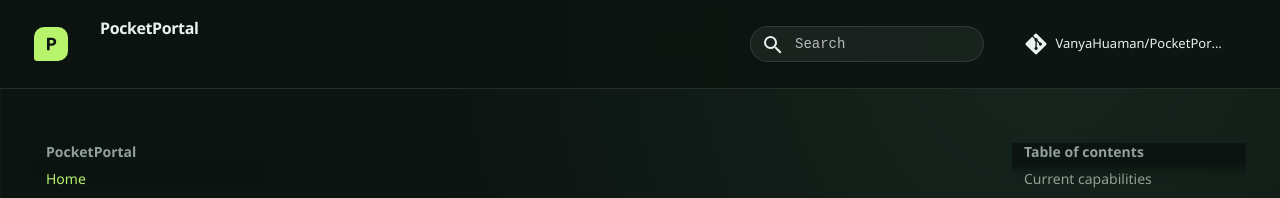
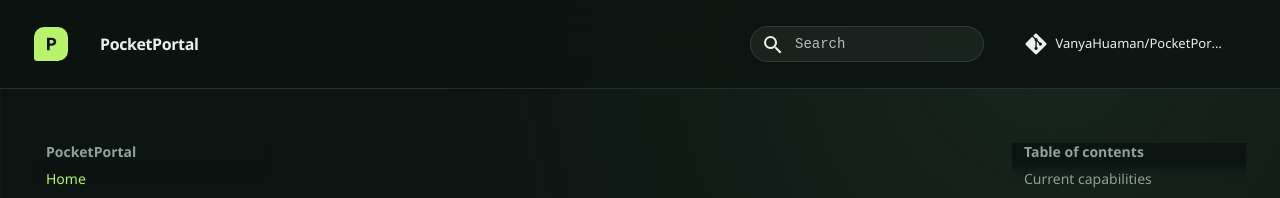
Before and after one commit to VanyaHuaman/PocketPortal, an MkDocs documentation site: the page built from docs/index.md, in a window 1280 px wide. Shown: the top 198 px of the page. Built offline with MkDocs 1.6.1 and Material for MkDocs 9.7.7, drawn with Linux system fonts in a browser that asks for light colours; comment, search, counter and statistics services are not loaded.

Commit message:
Center documentation header title

```diff
--- a/docs/stylesheets/pocketportal.css
+++ b/docs/stylesheets/pocketportal.css
@@ -72,11 +72,18 @@
 }
 
 .md-header__title {
+  display: flex;
+  height: 34px;
   margin-left: 0;
+  align-items: center;
   font-weight: 700;
   font-size: 16px;
-  line-height: 1;
+  line-height: 34px;
   letter-spacing: -0.025em;
+}
+
+.md-header__ellipsis {
+  height: 34px;
 }
 
 .md-header__topic {
```
